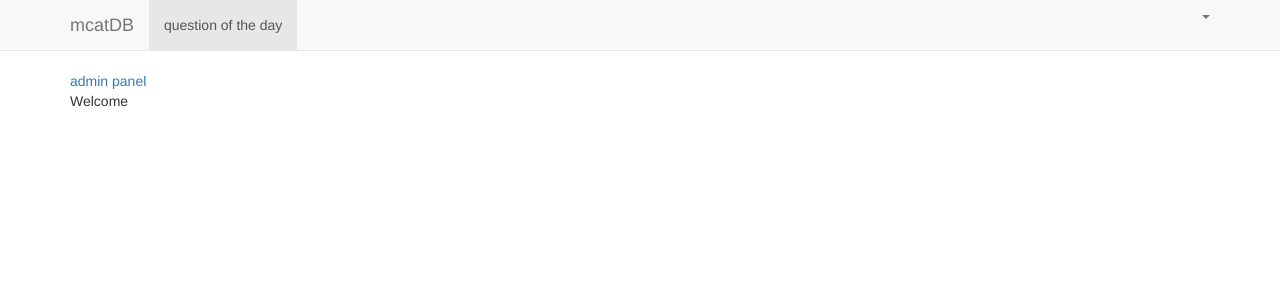
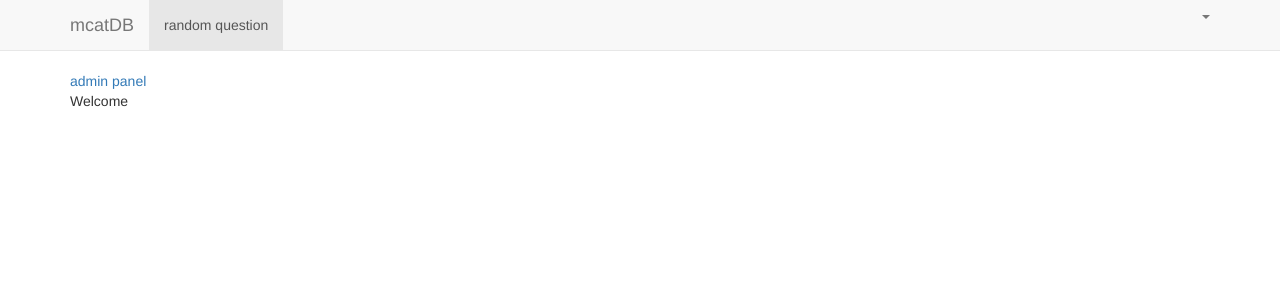
Before and after one commit to michael-chiang-mc5/mcatdb-repo, a Django app: page /questionOfTheDay/ in a window 1280 px wide. Shown: the top 300 px of the page. Run offline with Django 3.2, Linux system fonts and the light colour scheme; the visitor is signed in with stand-in values (Sample User, id 1); some libraries are stand-ins or nearby versions.

Commit message:
Admin panel now accessed from navbar

```diff
--- a/mySite/MCBase/config_navbar.py
+++ b/mySite/MCBase/config_navbar.py
@@ -1,3 +1,3 @@
 website_name = "mcatDB"
-left_side_nav = ['question of the day',]
+left_side_nav = ['random question',]
 left_side_href = ['myContent:questionOfTheDay',]
--- a/mySite/MCBase/templates/MCBase/base-navbar.html
+++ b/mySite/MCBase/templates/MCBase/base-navbar.html
@@ -28,6 +28,9 @@
             </a>
             <ul class="dropdown-menu">
               <li><a href="{% url 'UserProfile:editProfileInterface' %}">User profile</a></li>
+              {% if request.user.is_superuser %}
+                <li><a href="{% url 'Test:adminPanel' %}">Admin panel</a></li>
+              {% endif %}
               <li role="separator" class="divider"></li>
               <li><a href="{% url 'logout' %}?next=/">Logout</a></li>
             </ul>
```
